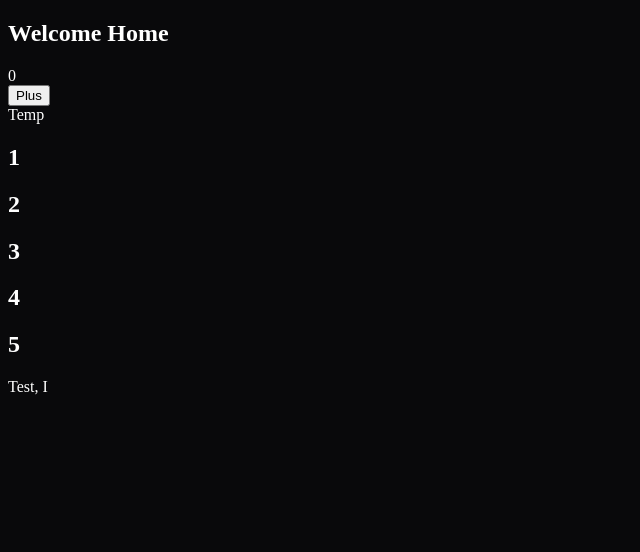
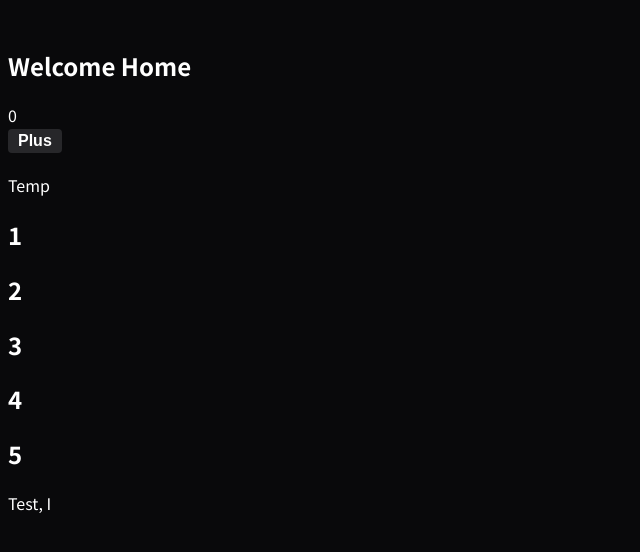
Before and after one commit to ykhtdt/universal, a website with bundled scripts: page index.html in a window 1280 px wide. Shown: the whole page, without its empty margins (0-640 px from the left). Built offline with nearby package versions, Linux system fonts and the light colour scheme.

Commit message:
style: add css

```diff
--- a/src/css/global.css
+++ b/src/css/global.css
@@ -1,6 +1,9 @@
 @import "./style.css";
 
+@import "./pages/home.css";
+
 body {
+  font-family: "Noto Sans KR", sans-serif;
   background-color: #09090B;
   color: #FFFFFF;
 }
--- /dev/null
+++ b/src/css/pages/home.css
@@ -0,0 +1,10 @@
+.text {
+  font-size: 1rem;
+  line-height: 1.5rem;
+  margin-bottom: 0.5rem;
+}
+
+.button-group {
+  display: flex;
+  gap: 0.725rem;
+}
--- a/src/css/style.css
+++ b/src/css/style.css
@@ -5,3 +5,26 @@
   max-width: 1280px;
   margin: 0 auto;
 }
+
+.section {
+  padding: 1.25rem 0;
+}
+
+/* button */
+.filled-button {
+  color: inherit;
+  background: inherit;
+  border: none;
+  box-shadow: none;
+  border-radius: 0;
+  padding: 0;
+  overflow: visible;
+  cursor: pointer;
+
+  background-color: #27272A;
+  padding: 0.125rem 0.625rem;
+  font-weight: 600;
+  font-size: 1rem;
+  line-height: 1.25rem;
+  border-radius: 0.25rem;
+}
```
